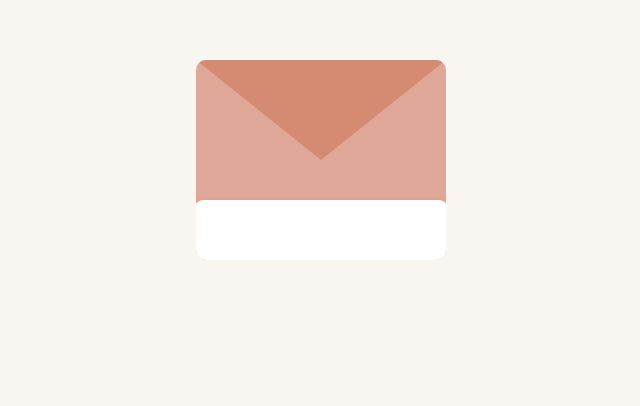
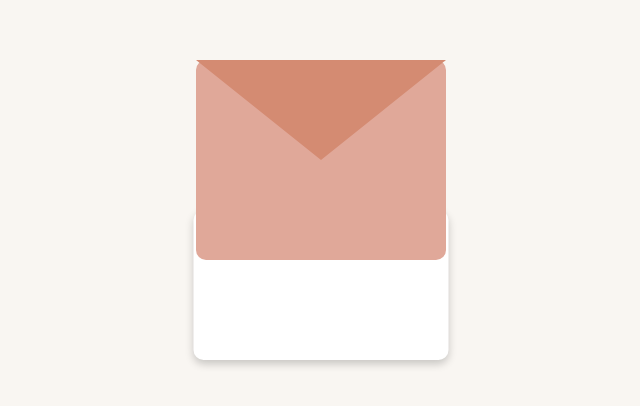
Before and after one commit to pokychannel/wedding-invite, a plain HTML site: page index.html in a window 1280 px wide. Shown: the part 240-646 px from the top of the page, without its empty margins (319-959 px from the left). Drawn offline with Linux system fonts and the light colour scheme.

Commit message:
wip again

```diff
--- a/index.html
+++ b/index.html
@@ -23,28 +23,17 @@
             cursor: pointer;
         }
 
-        .envelope {
+        /* Back part of the envelope */
+        .envelope-back {
             position: absolute;
             width: 100%;
             height: 100%;
             background-color: #e0a899;
             border-radius: 10px;
-            overflow: hidden;
             z-index: 1;
         }
 
-        .top-flap {
-            position: absolute;
-            top: 0;
-            width: 100%;
-            height: 50%;
-            background-color: #d48b72;
-            clip-path: polygon(0 0, 100% 0, 50% 100%);
-            transition: transform 0.6s ease-in-out;
-            transform-origin: top;
-            z-index: 3;
-        }
-
+        /* The letter, initially inside the envelope */
         .letter {
             position: absolute;
             width: 90%;
@@ -55,7 +44,7 @@
             text-align: center;
             padding: 15px;
             left: 50%;
-            top: 70%;
+            top: 75%; /* Starts hidden inside */
             transform: translateX(-50%);
             transition: top 0.6s ease-in-out;
             z-index: 2;
@@ -63,6 +52,30 @@
 
         .letter-content {
             visibility: hidden;
+        }
+
+        /* Front part of the envelope (covers the letter) */
+        .envelope-front {
+            position: absolute;
+            width: 100%;
+            height: 50%;
+            background-color: #e0a899;
+            bottom: 0;
+            border-radius: 0 0 10px 10px;
+            z-index: 3; /* Covers the letter at the start */
+        }
+
+        /* Top flap */
+        .top-flap {
+            position: absolute;
+            top: 0;
+            width: 100%;
+            height: 50%;
+            background-color: #d48b72;
+            clip-path: polygon(0 0, 100% 0, 50% 100%);
+            transition: transform 0.6s ease-in-out;
+            transform-origin: top;
+            z-index: 4; /* On top of everything */
         }
 
         /* Envelope opening animations */
@@ -74,7 +87,7 @@
             top: -30%; /* Moves above the envelope */
         }
 
-        /* Reveal text only when the letter is fully above the envelope */
+        /* Reveal text only when the letter is fully above */
         .open .letter-content {
             visibility: visible;
         }
@@ -84,16 +97,16 @@
 <body>
 
     <div class="container" onclick="toggleEnvelope()">
-        <div class="envelope">
-            <div class="top-flap"></div>
-            <div class="letter">
-                <div class="letter-content">
-                    <h2>You're Invited!</h2>
-                    <p>Join us on **[Wedding Date]** at **[Venue Name]**.</p>
-                    <p>We can't wait to celebrate with you!</p>
-                </div>
+        <div class="envelope-back"></div>
+        <div class="letter">
+            <div class="letter-content">
+                <h2>You're Invited!</h2>
+                <p>Join us on **[Wedding Date]** at **[Venue Name]**.</p>
+                <p>We can't wait to celebrate with you!</p>
             </div>
         </div>
+        <div class="envelope-front"></div>
+        <div class="top-flap"></div>
     </div>
 
     <script>
@@ -104,7 +117,7 @@
             if (container.classList.contains('open')) {
                 setTimeout(() => {
                     document.querySelector('.letter-content').style.visibility = 'visible';
-                }, 600); // Wait for the letter to move up before showing text
+                }, 600); // Wait for letter to move up before showing text
             } else {
                 document.querySelector('.letter-content').style.visibility = 'hidden';
             }
```
